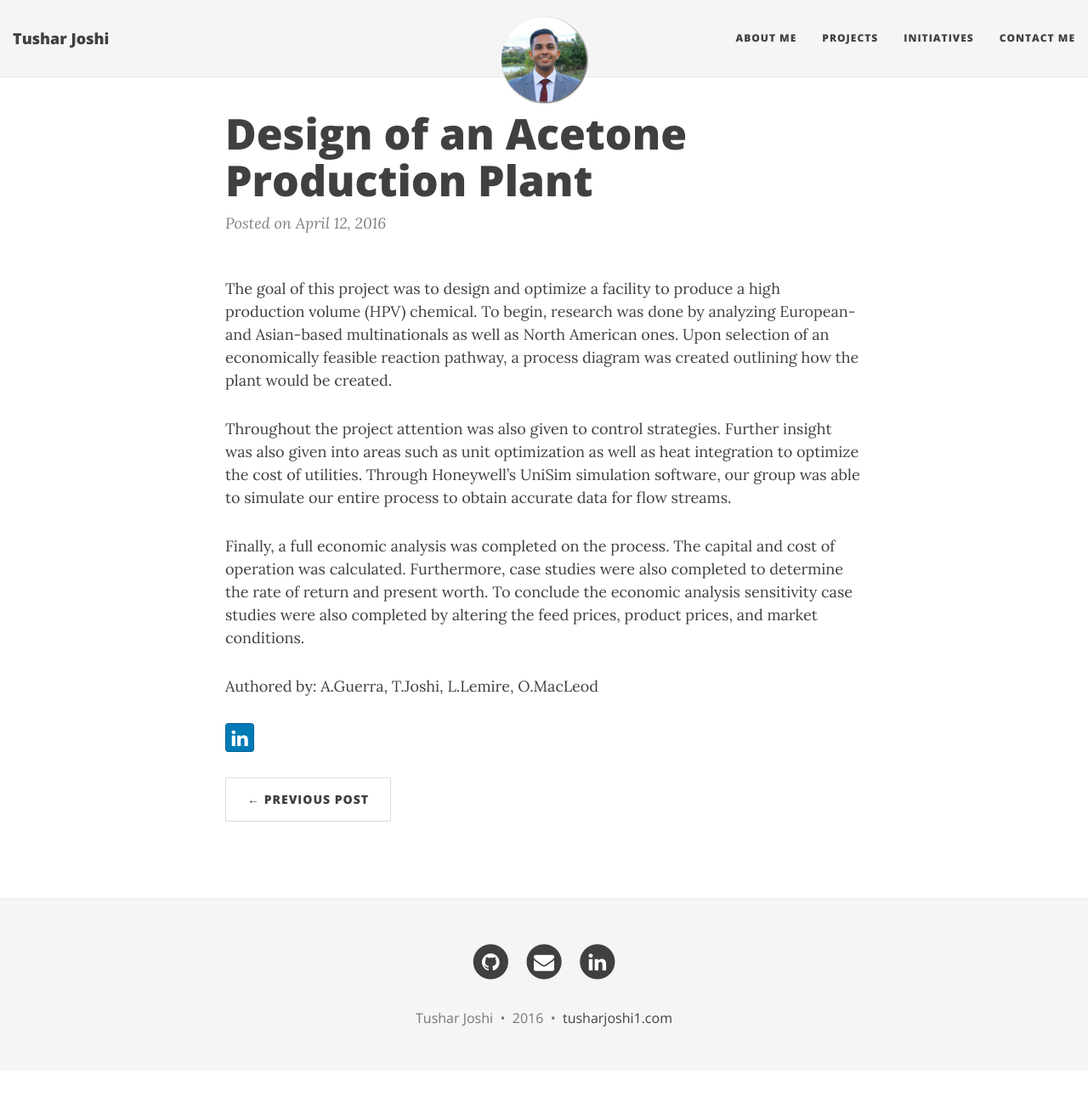
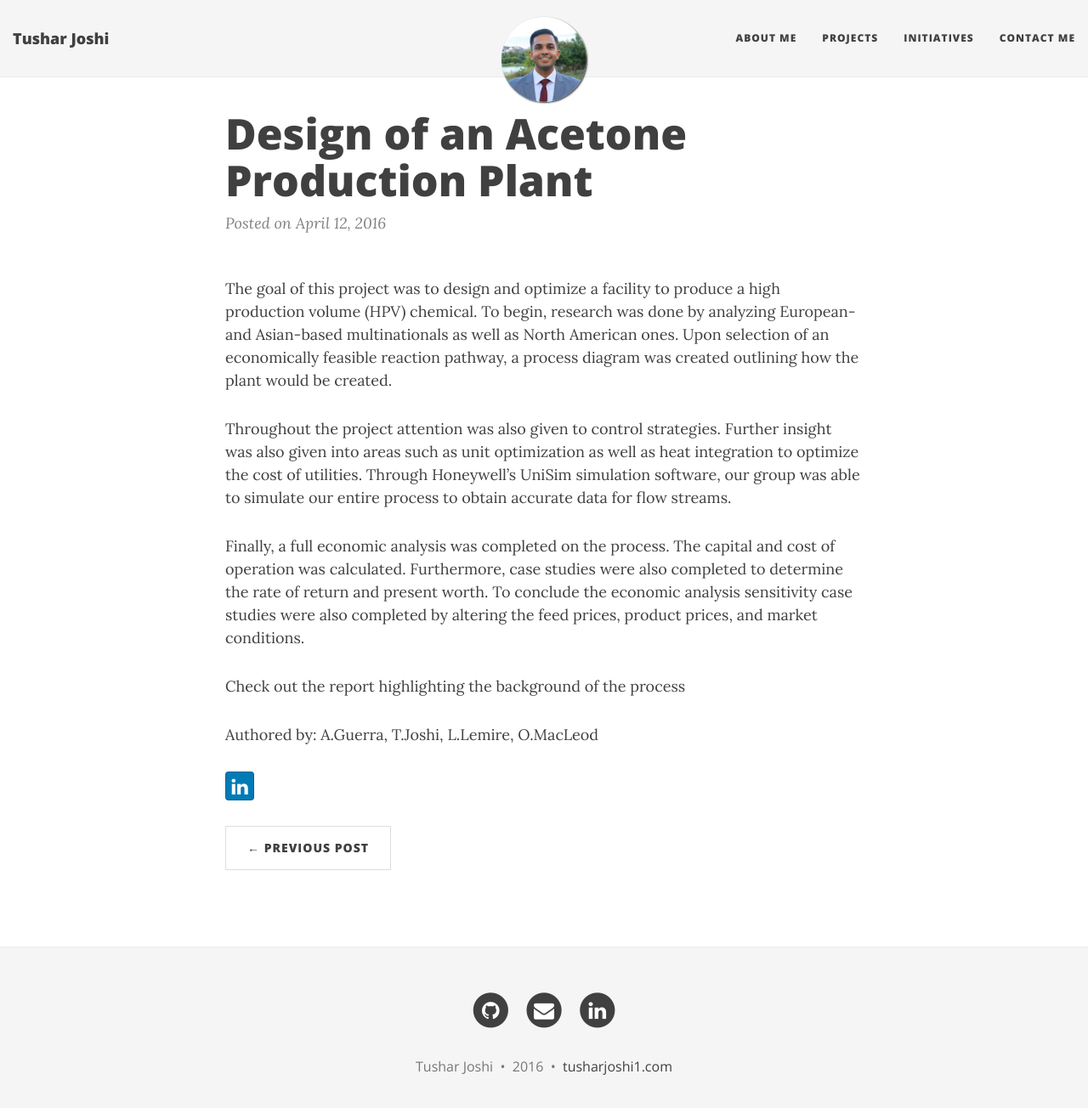
Before and after one commit to tusharjoshi1/tusharjoshi1.github.io, a Jekyll site: the page built from _posts/2016-04-12-Design-of-an-Acetone-Production-Plant.md, in a window 1280 px wide and 1317 px high. Shown: the top 1304 px of the window at 85% size. Built offline with Jekyll 4.4.1, drawn with Linux system fonts in a browser that asks for light colours; nearby versions of some CDN libraries.

Commit message:
Update 2016-04-12-Design-of-an-Acetone-Production-Plant.md

```diff
--- a/_posts/2016-04-12-Design-of-an-Acetone-Production-Plant.md
+++ b/_posts/2016-04-12-Design-of-an-Acetone-Production-Plant.md
@@ -10,4 +10,6 @@ Throughout the project attention was also given to control strategies. Further i
 
 Finally, a full economic analysis was completed on the process. The capital and cost of operation was calculated. Furthermore, case studies were also completed to determine the rate of return and present worth. To conclude the economic analysis sensitivity case studies were also completed by altering the feed prices, product prices, and market conditions.
 
+Check out the report highlighting the background of the process
+
 Authored by: A.Guerra, T.Joshi, L.Lemire, O.MacLeod
```
